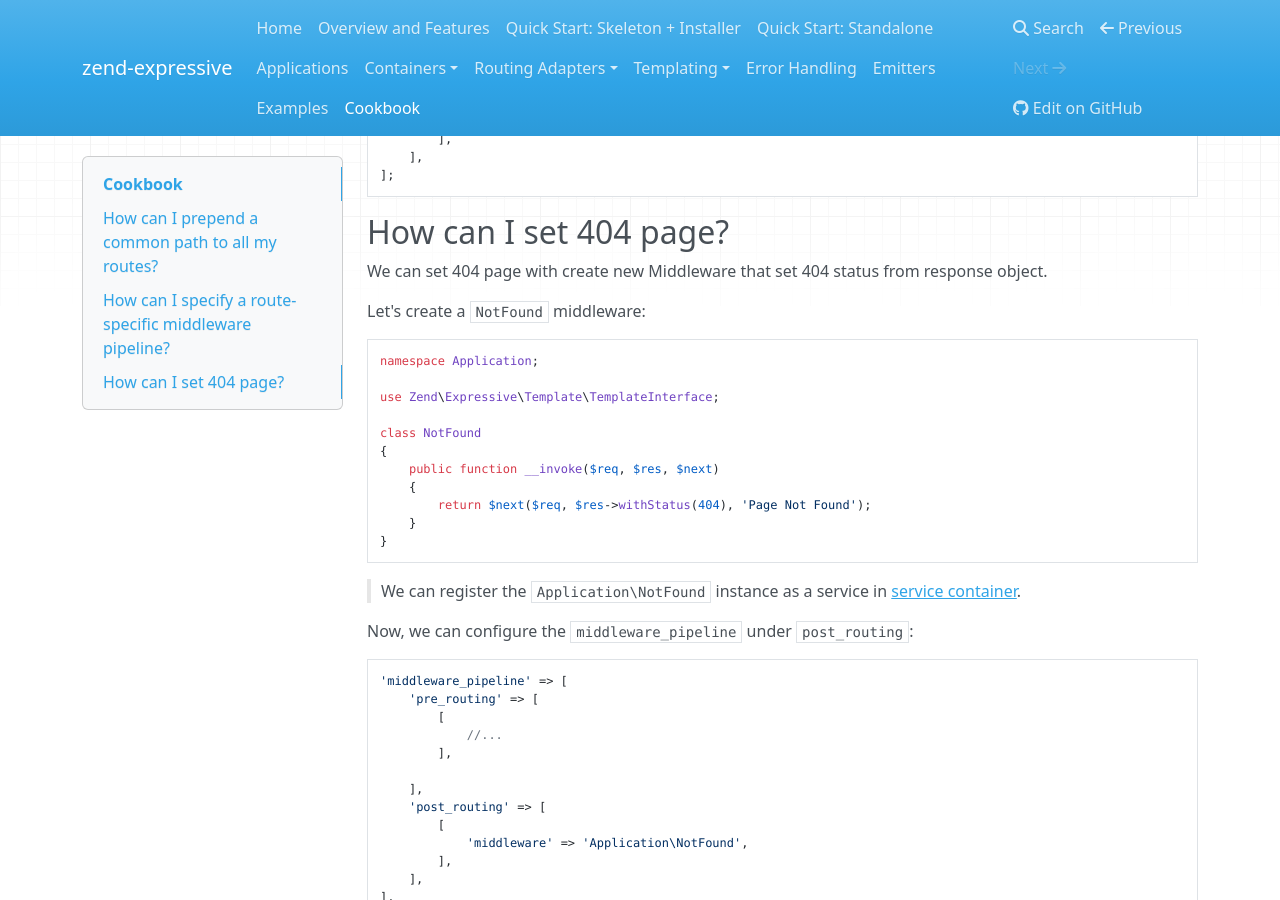
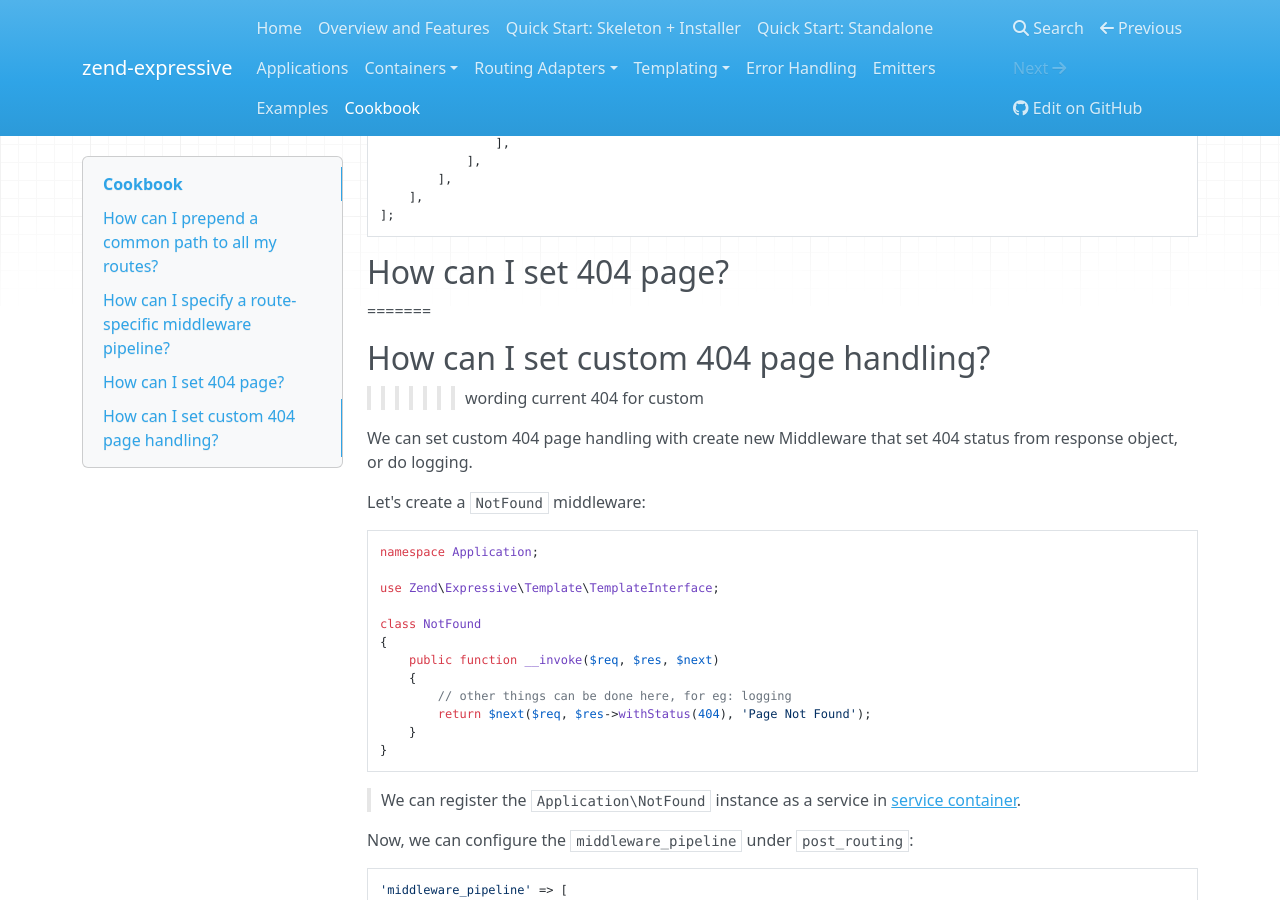
Before and after one commit to zendframework/zend-expressive, an MkDocs documentation site: the page built from doc/book/cookbook.md, in a window 1280 px wide and 900 px high, scrolled down 4195 px. Built offline with MkDocs 1.6.1, drawn with Linux system fonts in a browser that asks for light colours; nearby versions of some CDN libraries; old or Windows-style settings are respelled for this version of MkDocs.

Commit message:
wording current 404 for custom

````diff
--- a/doc/book/cookbook.md
+++ b/doc/book/cookbook.md
@@ -234,8 +235,11 @@
 ```
 
 ## How can I set 404 page?
+=======
+## How can I set custom 404 page handling?
+>>>>>>> wording current 404 for custom
 
-We can set 404 page with create new Middleware that set 404 status from response object.
+We can set custom 404 page handling with create new Middleware that set 404 status from response object, or do logging.
 
 Let's create a `NotFound` middleware:
 
@@ -248,6 +252,7 @@
 {
     public function __invoke($req, $res, $next)
     {
+        // other things can be done here, for eg: logging
         return $next($req, $res->withStatus(404), 'Page Not Found');
     }
 }
````
Also changed, not shown: other parts of doc/book/cookbook.md (+1 -0 lines).
